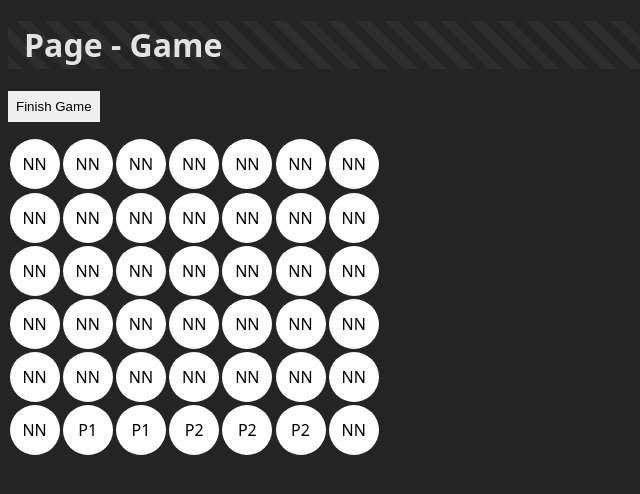
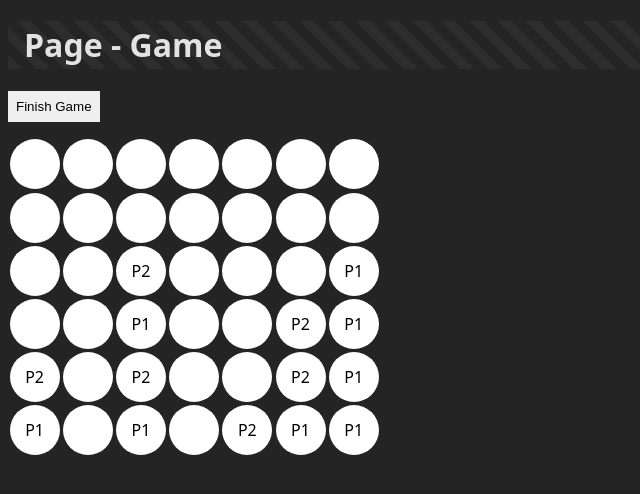
Before and after one commit to simon-arch/cop-connect-4, a React (Vite) app: page /game in a window 1280 px wide. Both pictures are taken after a click on the button "Start Game". Shown: the top 494 px of the page, without its empty margins (0-640 px from the left). Built offline with nearby package versions, Linux system fonts and the light colour scheme.

Commit message:
Swapped rows and columns in grid array. Changed cell mapping

```diff
--- a/src/components/game/Board/Board.tsx
+++ b/src/components/game/Board/Board.tsx
@@ -1,24 +1,16 @@
 import style from './Board.module.css';
 import Column from '../Column/Column.tsx';
 import type {CellOwner} from "../../../types/cellOwner.ts";
-import {rows, cols} from "../../../constants.ts";
 
 interface BoardProps {
     grid: CellOwner[][];
 }
 
 export default function Board(props: BoardProps) {
-    const columns = Array(cols).fill(null).map((_, col) => {
-        const cells: CellOwner[] = [];
-        for (let row = 0; row < rows; row++)
-            cells.push(props.grid[row][col]);
-        return cells;
-    });
-
     return (
         <div className={style.board}>
-            {columns.map((cells, col) => (
-                <Column key={col} cells={cells}/>
+            {props.grid.map((cells, colIndex) => (
+                <Column key={colIndex} cells={cells}/>
             ))}
         </div>
     );
--- a/src/components/game/Cell/Cell.tsx
+++ b/src/components/game/Cell/Cell.tsx
@@ -1,20 +1,10 @@
 import style from './Cell.module.css';
 import type {CellOwner} from "../../../types/cellOwner.ts";
-import {useState} from "react";
 
 interface CellProps {
     owner: CellOwner;
 }
 
 export default function Cell(props: CellProps) {
-    const [owner, setOwner] = useState(props.owner);
-
-    const handleClick = () => {
-        const states: CellOwner[] = ['P1', 'P2', 'NN'];
-        const nextIndex = (states.indexOf(owner) + 1) % states.length;
-        setOwner(states[nextIndex]);
-    };
-
-    // TODO: current onClick event is temporary
-    return <div className={style.cell} onClick={handleClick}>{owner}</div>;
+    return <div className={style.cell}>{props.owner}</div>;
 }
--- a/src/components/game/Column/Column.tsx
+++ b/src/components/game/Column/Column.tsx
@@ -1,15 +1,20 @@
 import style from './Column.module.css';
+import Cell from "../Cell/Cell.tsx";
 import type {CellOwner} from "../../../types/cellOwner.ts";
-import Cell from "../Cell/Cell.tsx";
+import {rows} from "../../../constants.ts";
 
 interface ColumnProps {
     cells: CellOwner[];
 }
 
-export default function Column(props: ColumnProps) {
+export default function Column({cells}: ColumnProps) {
+    while (cells.length < rows)
+        cells.push(null);
+    const reversed = [...cells].reverse();
+
     return (
         <div className={style.column}>
-            {props.cells.map((cell: CellOwner, row: number) => (
+            {reversed.map((cell: CellOwner, row: number) => (
                 <Cell owner={cell} key={row.toString()}/>
             ))}
         </div>
--- a/src/pages/GamePage.tsx
+++ b/src/pages/GamePage.tsx
@@ -3,27 +3,20 @@
 import Board from "../components/game/Board/Board.tsx";
 import type {CellOwner} from "../types/cellOwner.ts";
 import {useState} from "react";
-import {rows, cols} from "../constants.ts";
 
 interface GamePageProps {
     onFinish: () => void;
 }
 
-// @ts-ignore : currently unused on purpose
-const getEmptyGrid = (): CellOwner[][] =>
-    Array(rows)
-        .fill(null)
-        .map(() => Array(cols)
-            .fill("NN"));
-
 const getCustomGrid = (): CellOwner[][] => {
     return [
-        ["NN", "NN", "NN", "NN", "NN", "NN", "NN"],
-        ["NN", "NN", "NN", "NN", "NN", "NN", "NN"],
-        ["NN", "NN", "NN", "NN", "NN", "NN", "NN"],
-        ["NN", "NN", "NN", "NN", "NN", "NN", "NN"],
-        ["NN", "NN", "NN", "NN", "NN", "NN", "NN"],
-        ["NN", "P1", "P1", "P2", "P2", "P2", "NN"],
+        ["P1", "P2"], // col-1
+        [], // col-2
+        ["P1", "P2", "P1", "P2"], // col-3
+        [], // col-4
+        ["P2"], // col-5
+        ["P1", "P2", "P2"], // col-6
+        ["P1", "P1", "P1", "P1",], // col-7
     ];
 };
 
--- a/src/types/cellOwner.ts
+++ b/src/types/cellOwner.ts
@@ -1 +1 @@
-export type CellOwner = "NN" | "P1" | "P2";
+export type CellOwner = "P1" | "P2" | null;
```
